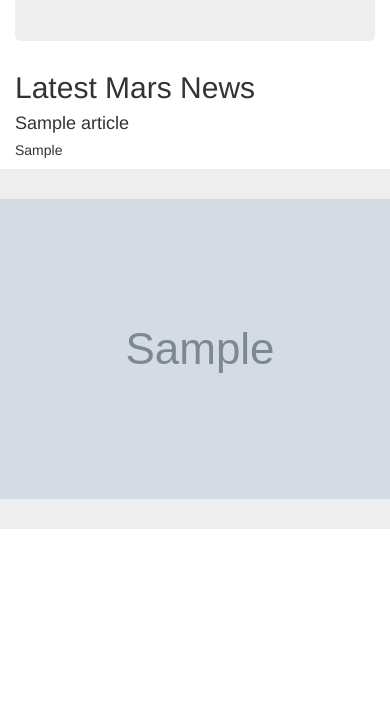
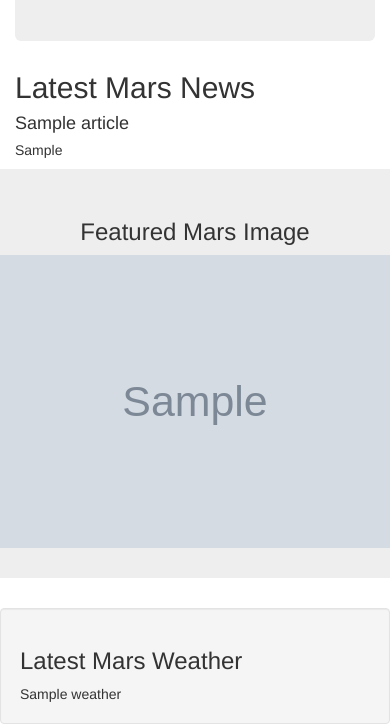
Before and after one commit to gabigham/web-scraping-challenge, a Flask app: page / in a window 390 px wide; the page is wider, and only the part inside the window is pictured. Shown: the part 150-878 px from the top of that part. Before the commit the page ends 679 px from the top of that part, so only its background shows below. Run offline with Flask 2, Linux system fonts and the light colour scheme; grey boxes marked "Sample" are stand-in pictures; a database or web service that is not in the repository returns one stand-in record (values such as "Sample title"); some libraries are stand-ins or nearby versions; grey boxes are pictures that could not be loaded.

Commit message:
updated templates

```diff
--- a/Missions_to_Mars/templates/index.html
+++ b/Missions_to_Mars/templates/index.html
@@ -25,12 +25,53 @@
 
   <div class="row">
     <div class="col-md-8">
-      <div class="jumbotron text-center">
-        <img src="{{ mission.featured_image }}" alt="featured image">
+      <div class="jumbotron text-center" >
+        <h3>Featured Mars Image</h3>
+         <img src="{{ mission.featured_image }}" alt="featured image" height=100% width=100% >
       </div>
+    </div>
+
+    <div class="col-md-4">
+        <div class="well">
+            <h3>Latest Mars Weather</h3>
+            {{ mission.weather }}
+        </div>
+        <div class="well">
+            <img src="https://www.slashgear.com/wp-content/uploads/2018/11/Temperature-Mars-Facts.jpg" alt="fact image" height=100% width=100% >
+        </div>
     </div>
   </div>
 
+  <div class="row">
+    <div class="col-md-6">
+      <div class="well">
+        <img src={{ mission.hemisphere_images[0].img_url }} alt="Cerebus" height=100% width=100%>
+        <h4> {{ mission.hemisphere_images[0].title }} Enhanced </h4>
+      </div>
+    </div>
+    <div class="col-md-6">
+       <div class="well">
+          <img src={{ mission.hemisphere_images[1].img_url }} alt="Schiaparelli" height=100% width=100%>
+          <h4> {{ mission.hemisphere_images[1].title }} Enhanced </h4>
+        </div>
+    </div>
+  </div>
+
+
+    <div class="row">
+      <div class="col-md-6">
+          <div class="well">
+            <img src={{ mission.hemisphere_images[0].img_url }} alt="Syrtis Major" height=100% width=100%>
+            <h4> {{ mission.hemisphere_images[2].title }} Enhanced </h4>
+          </div>
+      </div>
+      <div class="col-md-6">
+          <div class="well">
+            <img src={{ mission.hemisphere_images[1].img_url }} alt="Valles Marineris" height=100% width=100%>
+            <h4> {{ mission.hemisphere_images[3].title }} Enhanced </h4>
+          </div>
+      </div>
+    </div>
 
 
 
```
